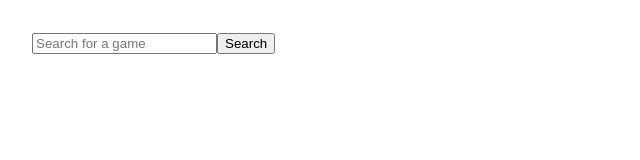
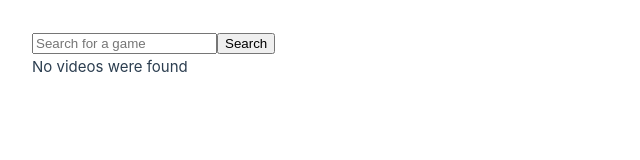
Before and after one commit to hirsch-b/TwitchyGamesVideos, a Vue app in the folder twitchyfrontend/: page / in a window 1280 px wide. Shown: the top 160 px of the page, without its empty margins (0-640 px from the left). Built offline with nearby package versions, Linux system fonts and the light colour scheme.

Commit message:
Fixed refreshing

```diff
--- a/twitchyfrontend/src/App.vue
+++ b/twitchyfrontend/src/App.vue
@@ -9,18 +9,20 @@ import { ref } from 'vue'
 const game = ref<Game>()
 const isLoading = ref<boolean>(false)
 const videos = ref<Video[]>([])
-const interval: number | undefined = undefined
+let interval: number | undefined = undefined
 
 const emit = defineEmits<{
   (e: 'videos', value: Game): any
 }>()
 
 function getVideos(selected_game: Game) {
+  isLoading.value = true
   if (interval !== undefined) {
     clearInterval(interval)
   }
   queryVideos(selected_game)
-  setInterval(() => queryVideos(selected_game), 2 * 60000)
+  interval = setInterval(() => queryVideos(selected_game), 2 * 60000)
+  // interval = setInterval(() => queryVideos(selected_game), 3000)
 }
 
 function queryVideos(selected_game: Game) {
@@ -28,7 +30,6 @@ function queryVideos(selected_game: Game) {
     return
   }
   game.value = selected_game
-  isLoading.value = true
 
   const promise = fetch(`/api/twitch/videos-by-game/${selected_game.twitch_id}`)
   return promise
@@ -51,7 +52,8 @@ function queryVideos(selected_game: Game) {
     <Loading v-if="isLoading" />
     <div v-if="!isLoading">
       <GameBox :game="game" />
-      <GameVideos :videos="videos" :game="game" />
+      <div v-if="videos.length == 0">No videos were found</div>
+      <GameVideos v-if="videos.length > 0" :videos="videos" :game="game" />
     </div>
   </main>
 </template>
```
